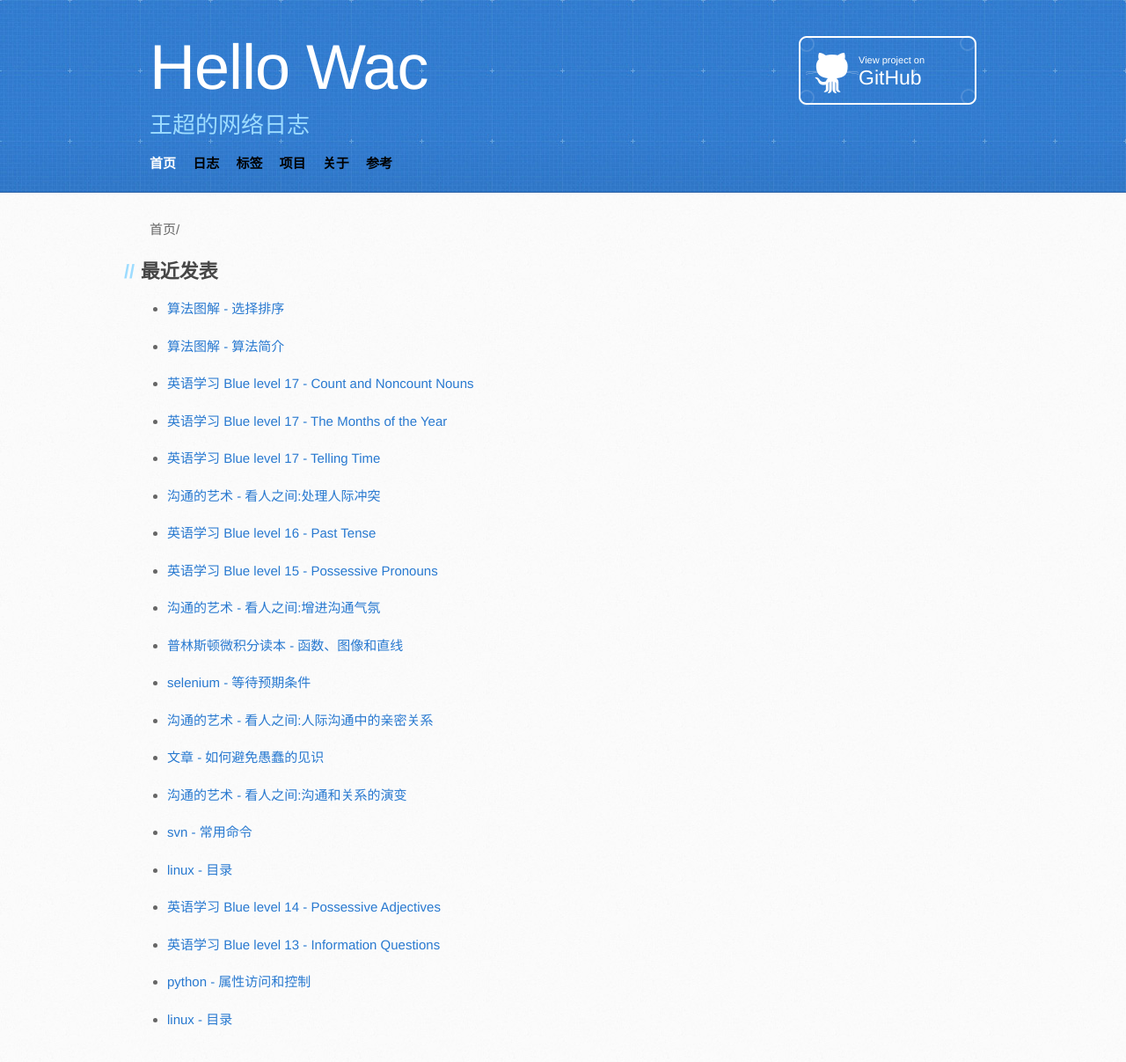
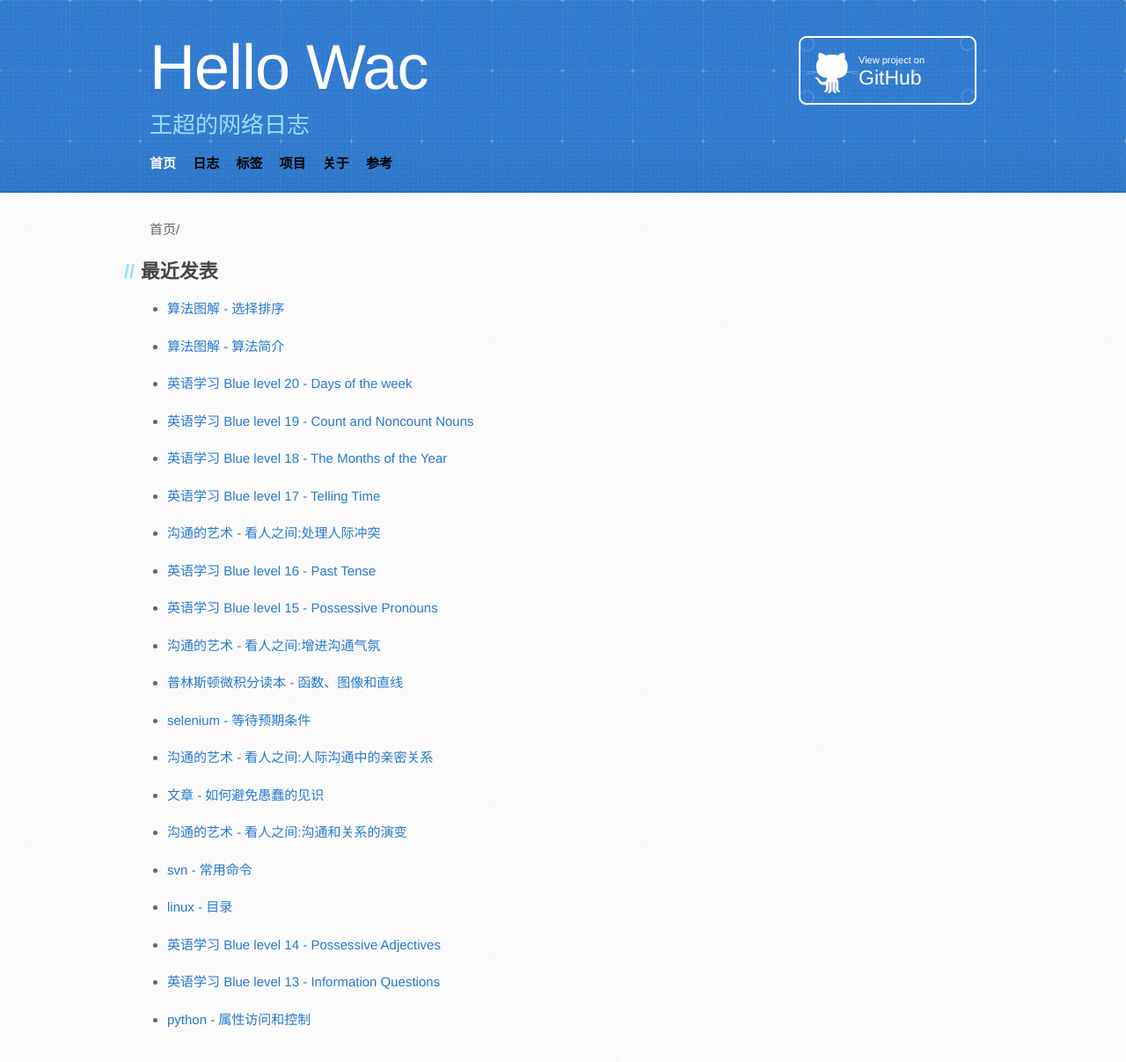
Before and after one commit to hellowac/hellowac.github.io.old, a Jekyll site: the page built from index.md, in a window 1280 px wide, cut to the strip 0-1226 px from the top of the page. Shown: the top 1207 px of the strip at 88% size. Built offline with Jekyll 4.4.1, drawn with Linux system fonts in a browser that asks for light colours; some web fonts are replaced; some of the changed lines change nothing that is shown.

Commit message:
新增英语学习笔记

```diff
--- a/_posts/english/2017-04-25-learnEnglishBL18.md
+++ b/_posts/english/2017-04-25-learnEnglishBL18.md
@@ -1,7 +1,7 @@
 ---
 nav: blog
 layout: post
-title: "英语学习 Blue level 17 - The Months of the Year"
+title: "英语学习 Blue level 18 - The Months of the Year"
 author: "Pual"
 tags:
   - English
--- a/_posts/english/2017-04-26-learnEnglishBL19.md
+++ b/_posts/english/2017-04-26-learnEnglishBL19.md
@@ -1,7 +1,7 @@
 ---
 nav: blog
 layout: post
-title: "英语学习 Blue level 17 - Count and Noncount Nouns"
+title: "英语学习 Blue level 19 - Count and Noncount Nouns"
 author: "Pual"
 tags:
   - English
--- /dev/null
+++ b/_posts/english/2017-04-26-learnEnglishBL20.md
@@ -0,0 +1,139 @@
+---
+nav: blog
+layout: post
+title: "英语学习 Blue level 20 - Days of the week"
+author: "Pual"
+tags:
+  - English
+  - Learn
+category:
+  - 'English Teach'
+show: true
+---
+
+[{{ site.nav.home.name }}]({% link index.md %})/
+[{{ site.nav.blog.name }}]({% link blog/index.md %})/
+[{{ site.nav.blog.subnav.english.name }}]({% link blog/english/index.md %})/
+{{ page.title }}
+
+## Days of the week ：一周的日期.
+
+- **`Sunday` is the first day of the week.**
+  - The first day of the week is `Sunday`.
+  - `Sunday` comes after `Saturday`. [`Su` M T W Th F Sa]
+  - It comes before `Monday`. [Su `M` T W Th F Sa]
+  - `Sunday` is a weekend day.
+- **`Monday` is the second day of the week on the calendar.**
+  - `Monday` is also the first day of the work week.
+  - `Monday` comes after `Sunday`. [Su `M` T W Th F Sa]
+  - It comes before `Tuesday`. [Su M `T` W Th F Sa]
+  - (Everyone hates `Monday` because it’s the first day back to work after the weekend!)
+- **`Tuesday` is the third day of the week.**
+  - The third day of the week is `Tuesday`.
+  - It’s the second day of the work week.
+  - `Tuesday` comes after `Monday`. [Su M `T` W Th F Sa]
+  - It comes before `Wednesday`.[Su M T `W` Th F Sa]
+- **`Wednesday` is the fourth day of the week.**
+  - The four day of the week is `Wednesday`.
+  - It’s the third day of the work week.
+  - `Wednesday` comes after Tuesday. [Su M T `W` Th F Sa]
+  - It comes before `Thursday`. [Su M T W `Th` F Sa]
+  - `Wednesday` is the middle of the week.
+- **`Thursday` is the fifth day of the week.**
+  - The fifth day of the week is `Thursday`.
+  - It’s the fourth day of the work week.
+  - `Thursday` comes after `Wednesday`. [Su M T W `Th` F Sa]
+  - It comes before `Friday`. [Su M T W Th `F` Sa]
+- **`Friday` is the sixth day of the week.**
+  - The sixth day of the week is `Friday`.
+  - It’s fifth day of the work week.
+  - `Friday` comes after `Thursday`. [Su M T W Th `F` Sa]
+  - It comes before `Saturday`. [Su M T W Th F `Sa`]
+- **`Saturday` is the seventh day of the week.**
+  - The seventh day of the week is `Saturday`.
+  - `Saturday` comes after `Friday`. [Su M T W Th F `Sa`]
+  - It comes before `Sunday`. [`Su` M T W Th F Sa]
+
+**Saturday and Sunday are the weekend.**
+
+  Su M T W Th F Sa
+
+When talking about the weekend, you can use :
+
+- on the weekend.
+- during the weekend.
+- This weekend (present and future)
+	What are you going to do this weekend ?
+- last weekend (past)
+	What did you do last weekend?
+- next weekend (future - comes after “this weekend”)
+	What are you going to do next weekend ?
+
+(Saturday and Sunday, March 4 and 5 are this weekend; Saturday and Sunday, March 11 and 12 are next weekend.)
+
+**There are seven days in a week. **
+
+**There are 52 weeks in a year.**
+
+Now try this exercise :
+
+**Directions** : Write your answers in your notebook. Write in complete sentences.
+
+**Example**: What day comes after Wednesday ? Thursday comes after Wednesday.
+
+- What day comes after Monday ?
+  - ____ (周二)
+- What day comes before Wednesday ?
+  - ____ (周三)
+- How many days are there in a week ?
+  - ____ (7天)
+- What’s the first day of the work week ?
+  - ____ (周一)
+- If today is Tuesday, what day is the day after tomorrow ?
+  - ____ (周四)
+
+**Answers:**
+
+- Tuesday comes after Monday.
+- Tuesday comes before Wednesday.
+- There are seven days in a week.
+- The Monday is the first day of the work week. (The first day of the work week is Monday)
+- Thursday
+
+## Reading time :  阅读时间
+
+- **Vocabulary:**
+  - `course`: a class in a subject.
+  - `freshman`: a student in his or her first year of high school (9th grade). The plural form for this word is freshmen.
+  - `junior`: a student in his or her third year of high school (11th grade)
+  - `senior`: a student in his or her fourth year of high school (12th grade)
+  - `sophomore`: a student in his or her second year of high school (10th grade)
+
+Patricia and Graciela are returning to school `this week`.
+Both of them are going to be juniors in high school.
+In the American school system, a junior is a student in the eleventh grade.
+There are twelve grades altogether.
+
+Last year was their sophomore year.
+That’s also known as the tenth grade.
+They entered high school as freshmen.
+A freshman is a student in the ninth grade.
+
+Patricia and Graciela are excited about this school year.
+Patricia is going to take chemistry(化学) for the first time, and Graciela is going to take an advanced physics class.
+They know what their courses will be very difficult, but they are good students and study hard.
+
+Good luck to both of them.
+
+**How  much  do  you remember from the reading ? Fill in the blanks.**
+
+- 1A:What grade level are Patricia and Graciela entering ?
+- 1B: They’re entering ____ grade.(第10级)
+- 2A: How many grade level are there in the American school system ?
+- 2B: There are ____ grades .(12级)
+- 3A: What kind of a course is Patricia going to take ?
+- 3B: She’s going to take ____. (化学)
+- 4A: How do both of them feel about this school year ?
+- 4B: They feel ____ . (激动)
+
+(**Answers**: 1.tenth; 2. twelve; 3. chemistry; 4. excited)
```
